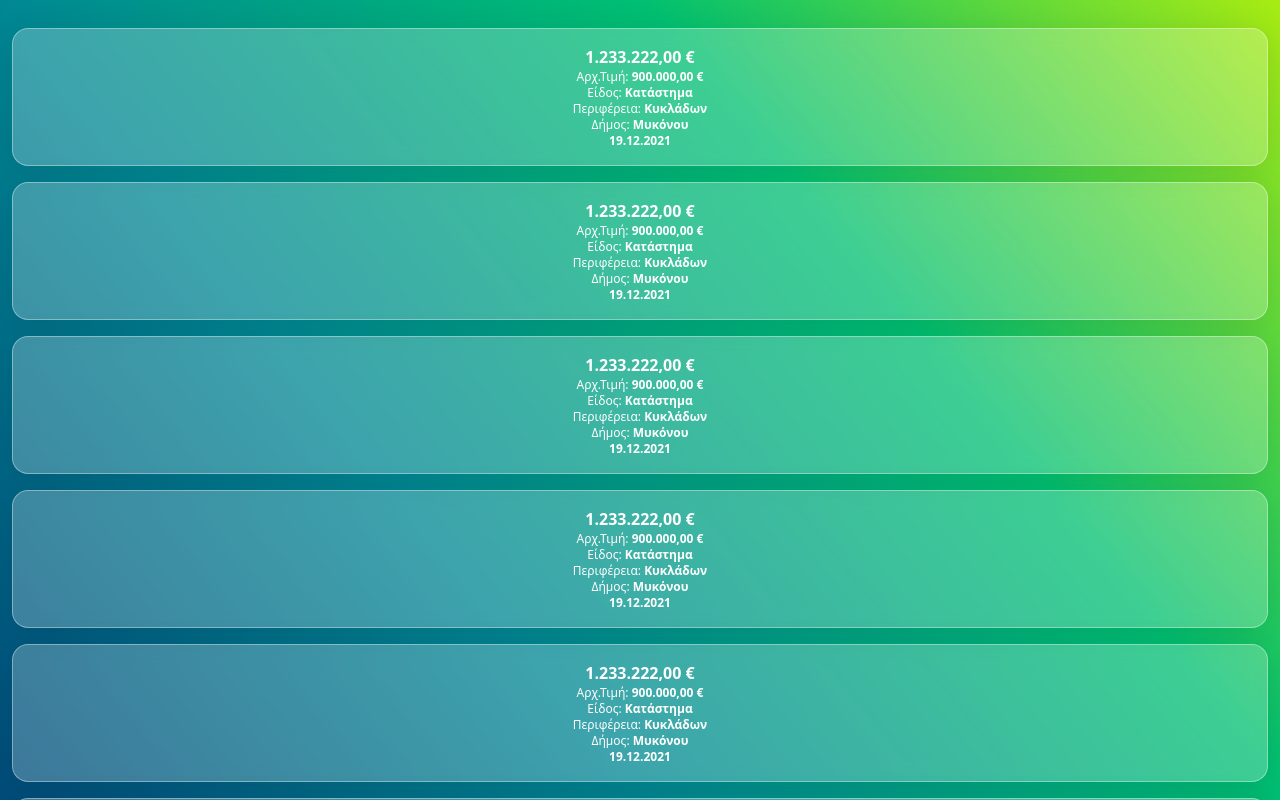
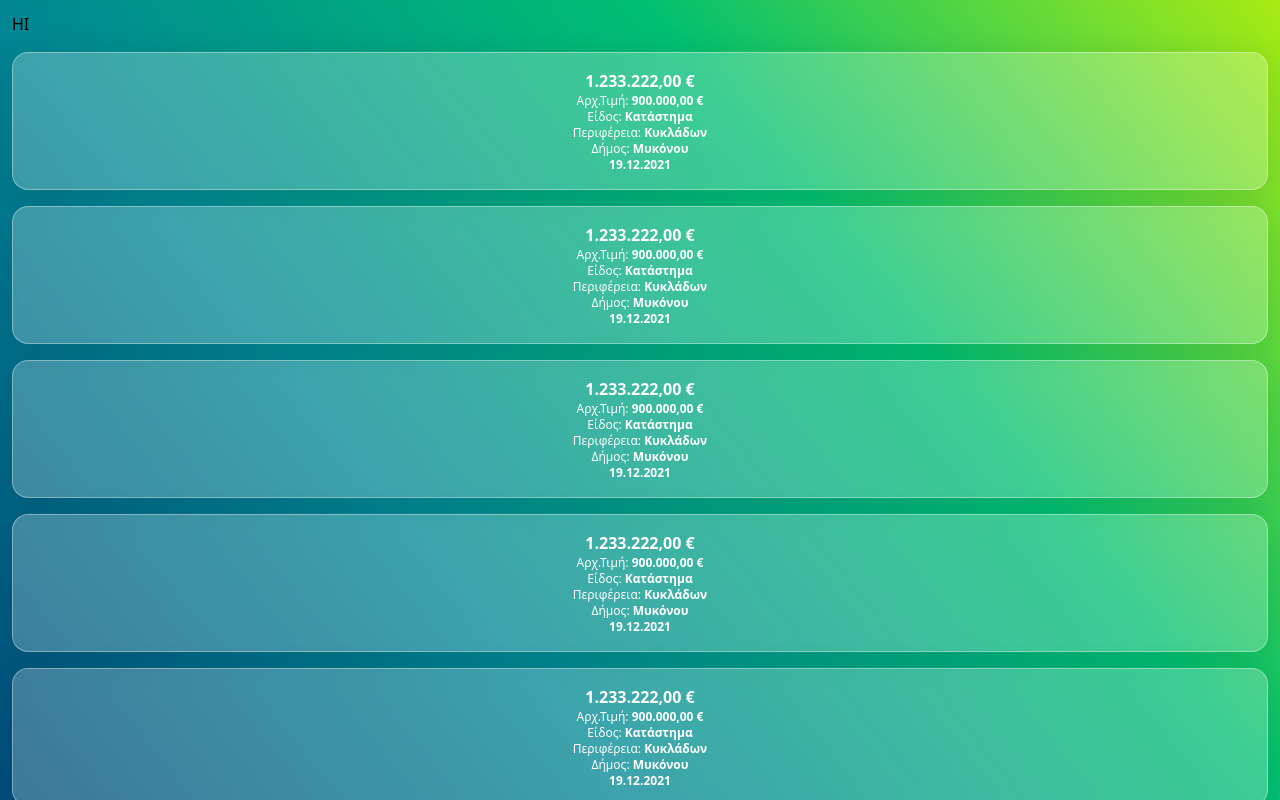
Before and after one commit to imertz/eauction-stats, a React (Vite) app: page / in a window 1280 px wide. Shown: the top 800 px of the page. Built offline with nearby package versions, Linux system fonts and the light colour scheme.

Commit message:
Removed out json

```diff
--- a/src/App.tsx
+++ b/src/App.tsx
@@ -1,7 +1,7 @@
 import React from "react";
 import GlassCard from "./Components/GlassCard";
 // import Turnstone from "turnstone";
-import out from "./out.json";
+// import out from "./out.json";
 
 // const styles = {
 //   input: "border p-2 bg-white w-full",
@@ -22,6 +22,7 @@ import out from "./out.json";
 export default function App() {
   return (
     <div className="p-3">
+      <p>HI</p>
       <GlassCard />
       <GlassCard />
       <GlassCard />
```
Also changed, not shown: 2 other files (tests, documents, lock files or other folders).
